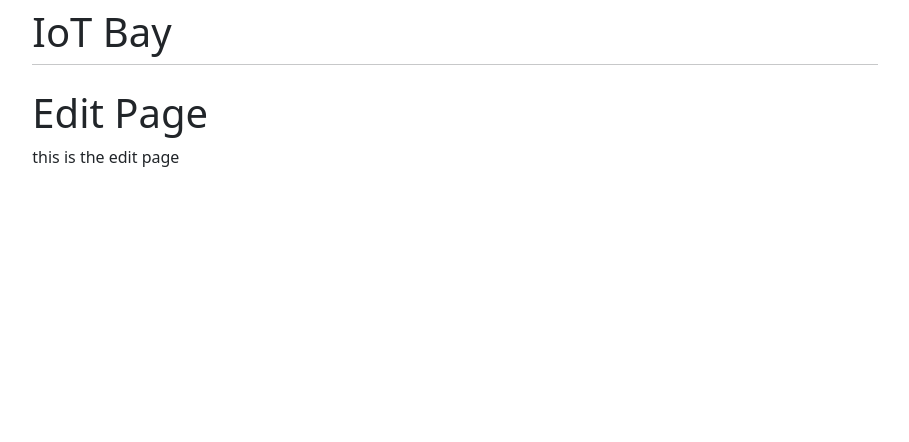
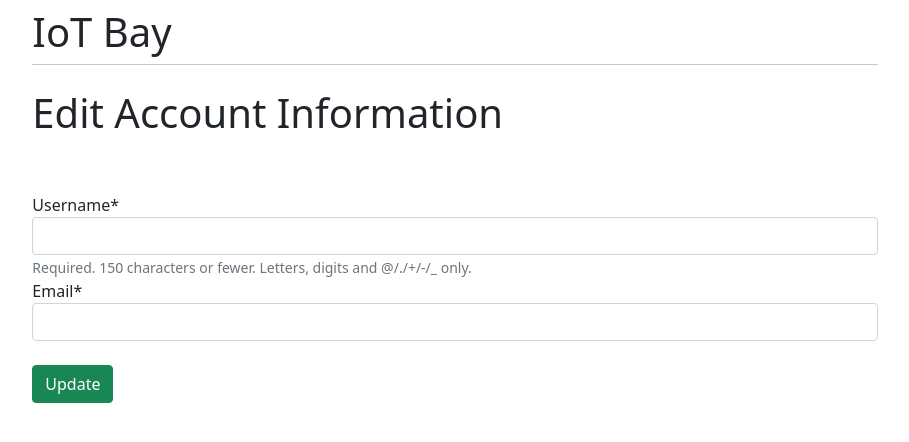
Before and after one commit to maindotmarcell/IoTBay-Group23, a Django app: template IoTBay_Group23/main/templates/main/edit.html in a window 1280 px wide. Shown: the top 442 px of the page, without its empty margins (185-1094 px from the left). Run offline with Django 4.2, Linux system fonts and the light colour scheme; the template is opened without the code that fills it: values that come from a table or form of the project are taken from there, others are empty; parts of the project's set-up code (start-up, migrations or seed data) failed here and were passed over; some libraries are stand-ins or nearby versions.

Commit message:
functional edit user information page

```diff
--- a/IoTBay_Group23/main/forms.py
+++ b/IoTBay_Group23/main/forms.py
@@ -2,6 +2,7 @@ from django.contrib.auth import login,authenticate
 from django.contrib.auth.forms import UserCreationForm
 from django import  forms
 from django.contrib.auth.models import User
+
 
 class RegisterForm(UserCreationForm):
     email = forms.EmailField()
@@ -9,3 +10,11 @@ class RegisterForm(UserCreationForm):
     class Meta:
         model = User
         fields = ["username", "email", "password1", "password2"]
+
+
+class UpdateForm(forms.ModelForm):
+    email = forms.EmailField()
+
+    class Meta:
+        model = User
+        fields = ["username", "email"]
--- a/IoTBay_Group23/main/templates/main/edit.html
+++ b/IoTBay_Group23/main/templates/main/edit.html
@@ -1,6 +1,18 @@
-{% extends 'main/base.html' %}
+{% extends "main/base.html" %}
+
+{% block title %}Edit Account Information{% endblock %}
+{% load crispy_forms_tags %}
 
 {% block content %}
-<h1>Edit Page</h1>
-<p>this is the edit page</p>
-{% endblock %}
+
+
+<h1>Edit Account Information</h1>
+<br/> <br/>
+
+    <form method="POST" class="form-group">
+        {% csrf_token %}
+        {{user_form|crispy}}
+        <br>
+        <button type="submit" class="btn btn-success">Update</button>
+    </form>
+{%endblock%}
--- a/IoTBay_Group23/main/templates/main/welcome.html
+++ b/IoTBay_Group23/main/templates/main/welcome.html
@@ -8,5 +8,7 @@
 <p>Email: {{user.email}}</p>
 <p>Joined: {{user.date_joined}}</p>
 <br>
+
+<a href="/edit">Edit Account Details</a><br>
 <a href="/main">Main page</a>
 {% endblock %}
--- a/IoTBay_Group23/main/templates/registration/login.html
+++ b/IoTBay_Group23/main/templates/registration/login.html
@@ -10,6 +10,7 @@ Login Here
 <form method="post" class="form-group">
     {% csrf_token %}
     {{form|crispy}}
+    <br>
     <button type="submit" class="btn btn-success">Login</button>
     <p>Don't have an account?  <a href="/register">Create one</a></p>
 </form>
```
Also changed, not shown: IoTBay_Group23/main/views.py (+19 -3 lines), IoTBay_Group23/db.sqlite3.
